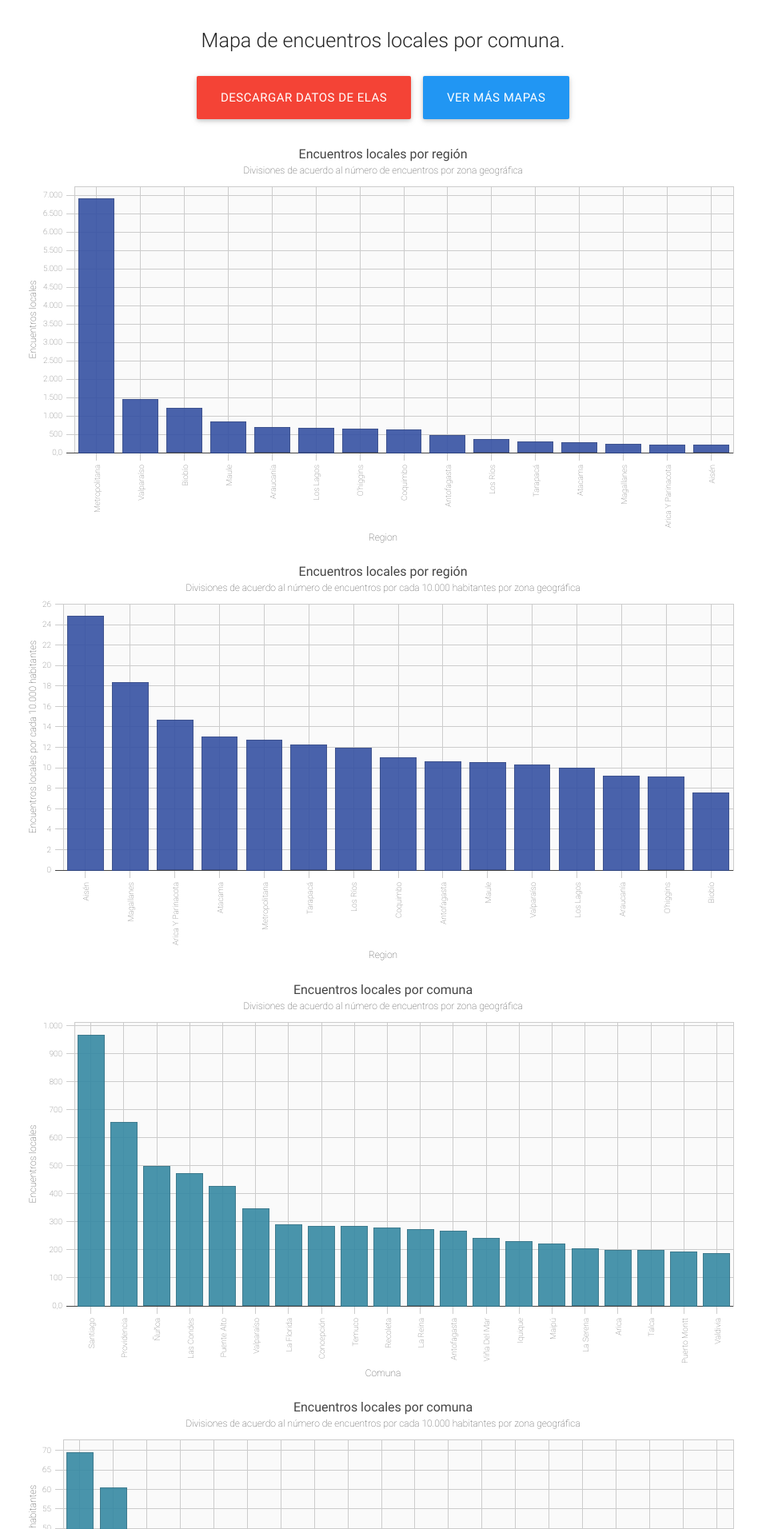
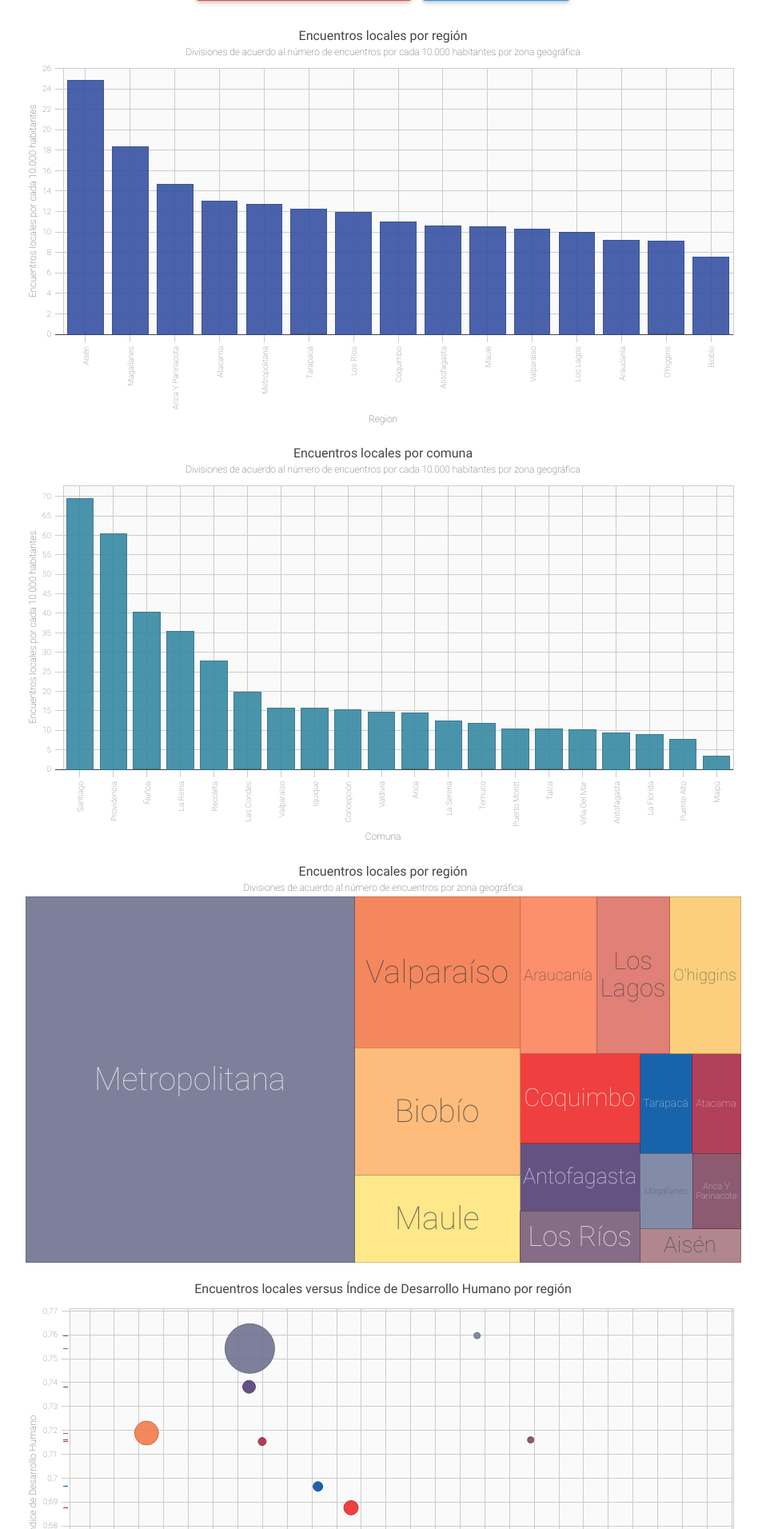
Before and after one commit to hirohope/constitucion-abierta, a Django app: page / in a window 1280 px wide. Shown: the part 1767-3679 px from the top of the page at 80% size, without its empty margins (161-1119 px from the left). Run offline with Django 3.2, Linux system fonts and the light colour scheme; some libraries are stand-ins or nearby versions.

Commit message:
nuevos graficos ordenados y wc

```diff
--- a/constitucion/templates/index.html
+++ b/constitucion/templates/index.html
@@ -32,6 +32,7 @@
     <!--Import Google Icon Font-->
     <link href="http://fonts.googleapis.com/icon?family=Material+Icons" rel="stylesheet">
     <link href='https://fonts.googleapis.com/css?family=Roboto:400,700' rel='stylesheet' type='text/css'>
+
 
     <!-- reset styles inside charts -->
     <link rel="stylesheet" href="/static/html/css/reset.css" />
@@ -186,12 +187,14 @@ $(window).on('resize load',adjustIframes);
           Your browser does not support SVG
           </object-->
           <a href="wc">
-          <img id="vc" class="responsive-img" src="/static/html/wc-impact-80-24.png" width="100%" /></a>
+          <img id="vc" class="responsive-img" src="/static/html/wc-impact-80-24.png" width="80%" /></a>
 
 
           <p class="flow-text">
-            Palabras m&aacute;s mencionadas en las <a href="/actas/mosaico">actas hechas p&uacute;blicas</a>. El tama&ntilde;o de cada palabra corresponde a la cantidad de veces
-            que se menciona. <a href="wc">Versi&oacute;n interactiva</a> (solo en navegador)
+            Palabras m&aacute;s mencionadas en las <a href="/actas/mosaico">actas hechas p&uacute;blicas</a>.
+            <!-- El tama&ntilde;o de cada palabra corresponde a la cantidad de veces
+            que se menciona.-->
+            Ver <a href="wc">versi&oacute;n interactiva</a> (pensado para ser visualizado en PC)
           </p>
 
 
@@ -233,61 +236,48 @@ $(window).on('resize load',adjustIframes);
 
           <a name="otras"></a>
 
-  					<div class="viz" id="regiones_mas_grandes"></div>
+  					<!--div class="viz" id="regiones_mas_grandes"></div>
+            <br-->
 
+            <div class="viz" id="regiones_mas_grandes_10000hab"></div>
             <br>
 
-            <div class="viz" id="regiones_mas_grandes_10000hab"></div>
-
-            <br>
-
-            <div class="viz" id="comunas_mas_grandes"></div>
-
-            <br>
+            <!--div class="viz" id="comunas_mas_grandes"></div>
+            <br-->
 
             <div class="viz" id="comunas_mas_grandes_10000hab"></div>
-
             <br>
 
             <div class="viz" id="encuentros_por_regiones_enc"></div>
-
             <br>
 
-            <div class="viz" id="encuentros_por_regiones_enc10000"></div>
+            <!--div class="viz" id="encuentros_por_regiones_enc10000"></div>
+            <br-->
 
+            <div class="viz" id="encuentros_vs_idh_regiones"></div>
             <br>
 
-            <div class="viz" id="encuentros_vs_idh_regiones"></div>
-
-            <br>
-
-            <div class="viz" id="encuentros_vs_idh_comunas"></div>
-
+            <!--div class="viz" id="encuentros_vs_idh_comunas"></div>
             <br>
 
             <div class="viz" id="encuentros_vs_participacion_regiones"></div>
-
             <br>
 
             <div class="viz" id="encuentros_vs_participacion_regiones_active"></div>
-
             <br>
 
             <div class="viz" id="encuentros_vs_participacion_comunas"></div>
-
-            <br>
+            <br-->
 
             <div class="viz" id="encuentros_participacion_metropolitana"></div>
-
             <br>
 
             <div class="viz" id="cuenta_encuentros"></div>
-
             <br>
 
             <div class="viz" id="cuenta_acumulada_encuentros"></div>
+          <br />
 
-          <br />
 <a href="http://pacha.hk/constitucionabierta/sintesis_datos.xlsx" class="waves-effect waves-light btn">Descargar datos</a>
 <a class="waves-light btn" href="http://pacha.hk/constitucionabierta/">Ver proyecto en GitHub</a>
 
```
Also changed, not shown: constitucion/templates/wc.html (+11 -14 lines).
